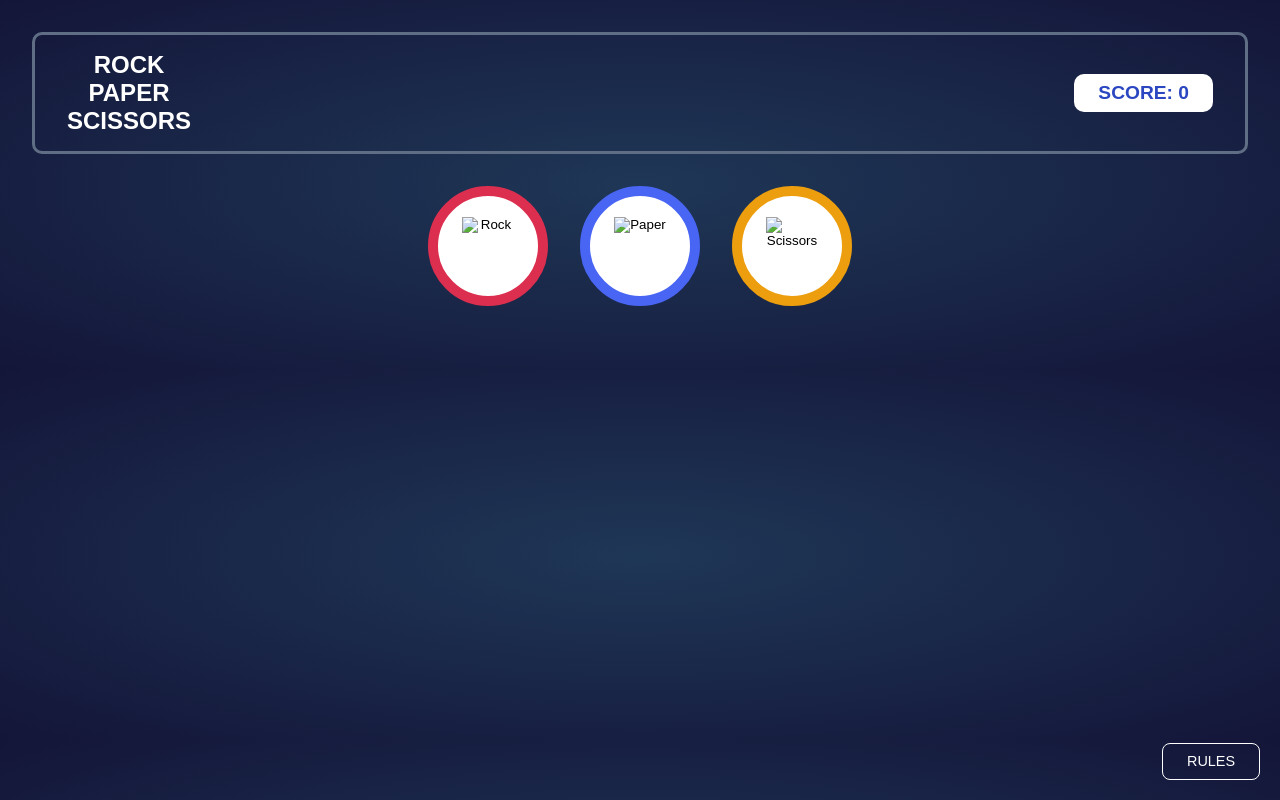
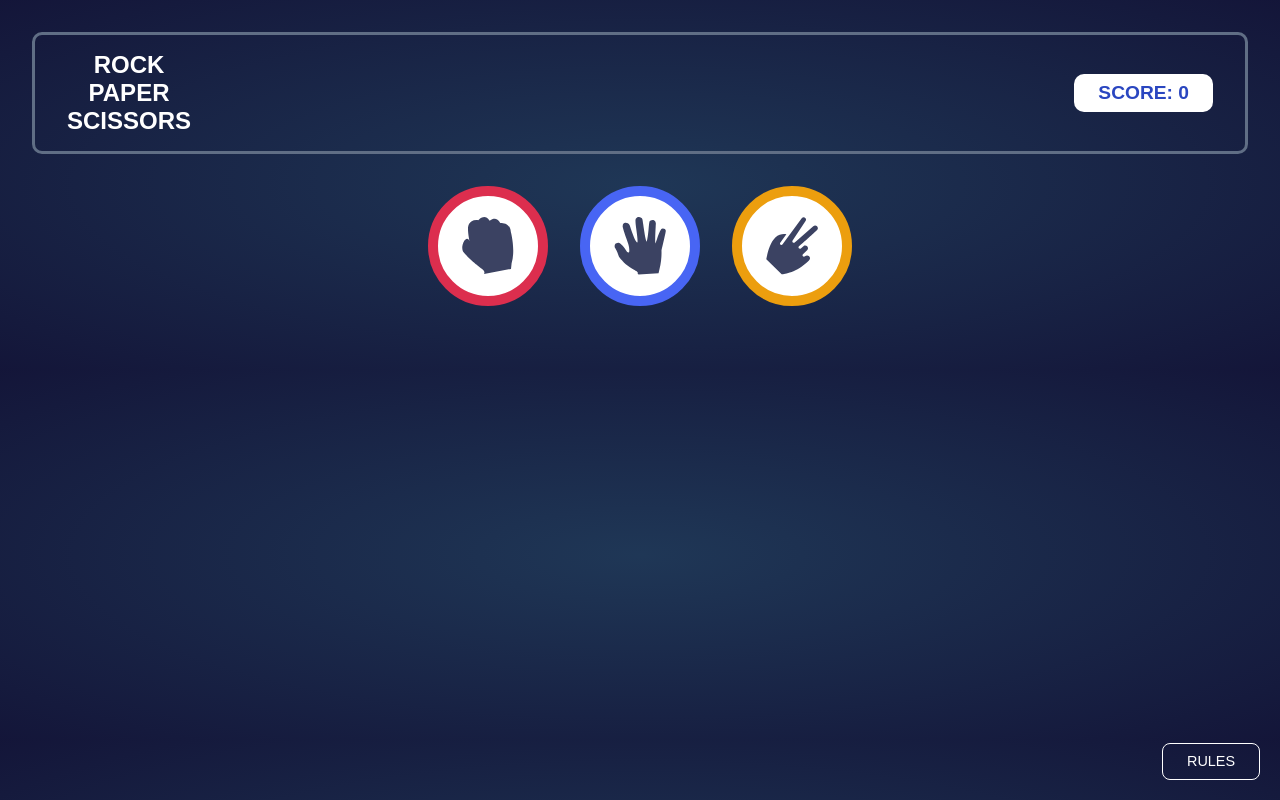
Before and after one commit to nikitahirap/stone-paper-scissor, a plain HTML site: page index.html in a window 1280 px wide. Drawn offline with nearby package versions, Linux system fonts and the light colour scheme.

Commit message:
Update index.html

```diff
--- a/index.html
+++ b/index.html
@@ -161,13 +161,13 @@
 
   <div class="choices">
     <button class="choice" data-choice="rock">
-      <img src="images/icon-rock.svg" alt="Rock" />
+      <img src="icon-rock.svg" alt="Rock" />
     </button>
     <button class="choice" data-choice="paper">
-      <img src="images/icon-paper.svg" alt="Paper" />
+      <img src="icon-paper.svg" alt="Paper" />
     </button>
     <button class="choice" data-choice="scissors">
-      <img src="images/icon-scissors.svg" alt="Scissors" />
+      <img src="icon-scissors.svg" alt="Scissors" />
     </button>
   </div>
 
@@ -220,8 +220,8 @@
     function showResult(user, computer) {
       document.querySelector(".choices").style.display = "none";
       document.getElementById("result").style.display = "block";
-      document.getElementById("user-pick").innerHTML = `<img src="images/icon-${user}.svg" alt="${user}">`;
-      document.getElementById("computer-pick").innerHTML = `<img src="images/icon-${computer}.svg" alt="${computer}">`;
+      document.getElementById("user-pick").innerHTML = `<img src="icon-${user}.svg" alt="${user}">`;
+      document.getElementById("computer-pick").innerHTML = `<img src="icon-${computer}.svg" alt="${computer}">`;
 
       let resultText = "";
       if (user === computer) {
```
